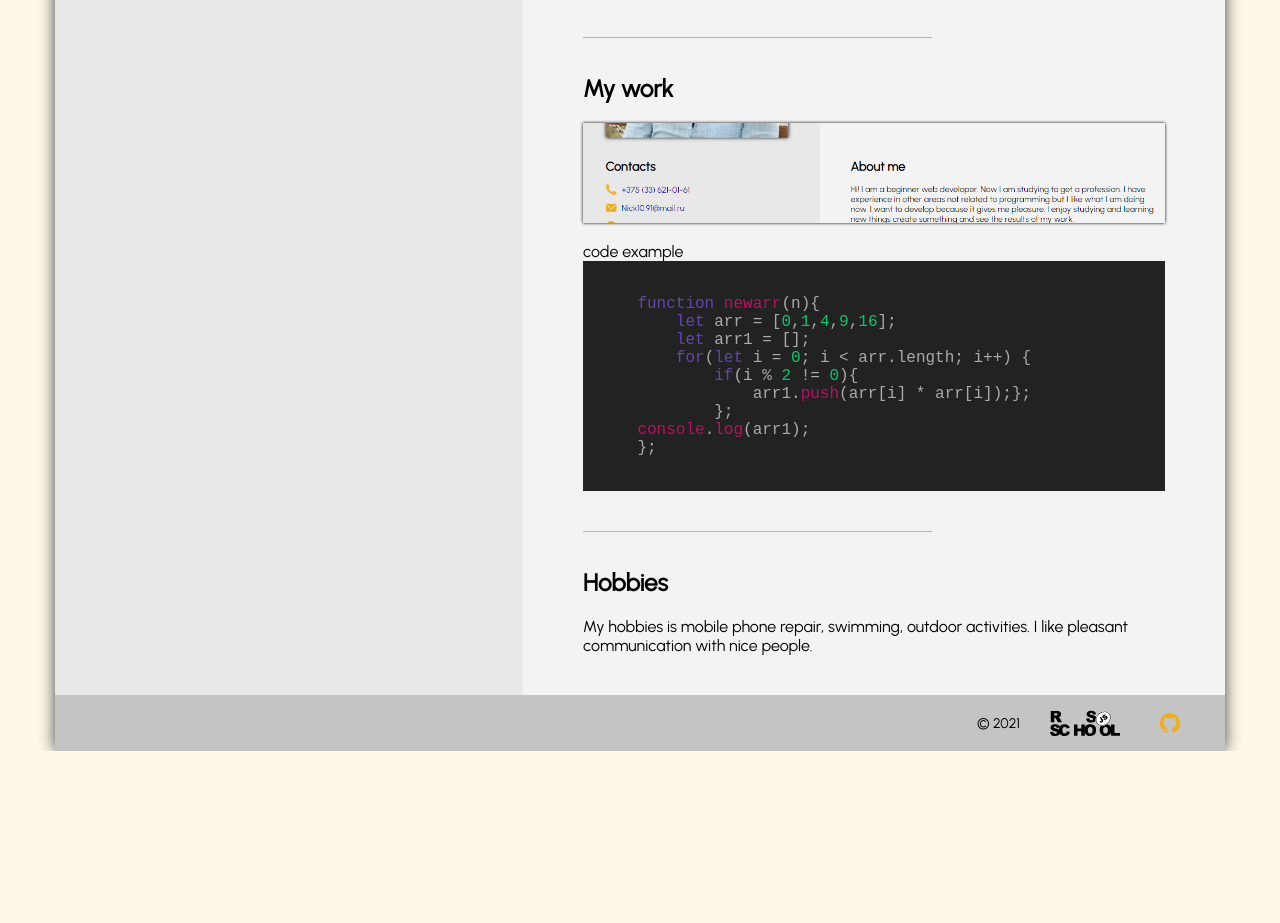
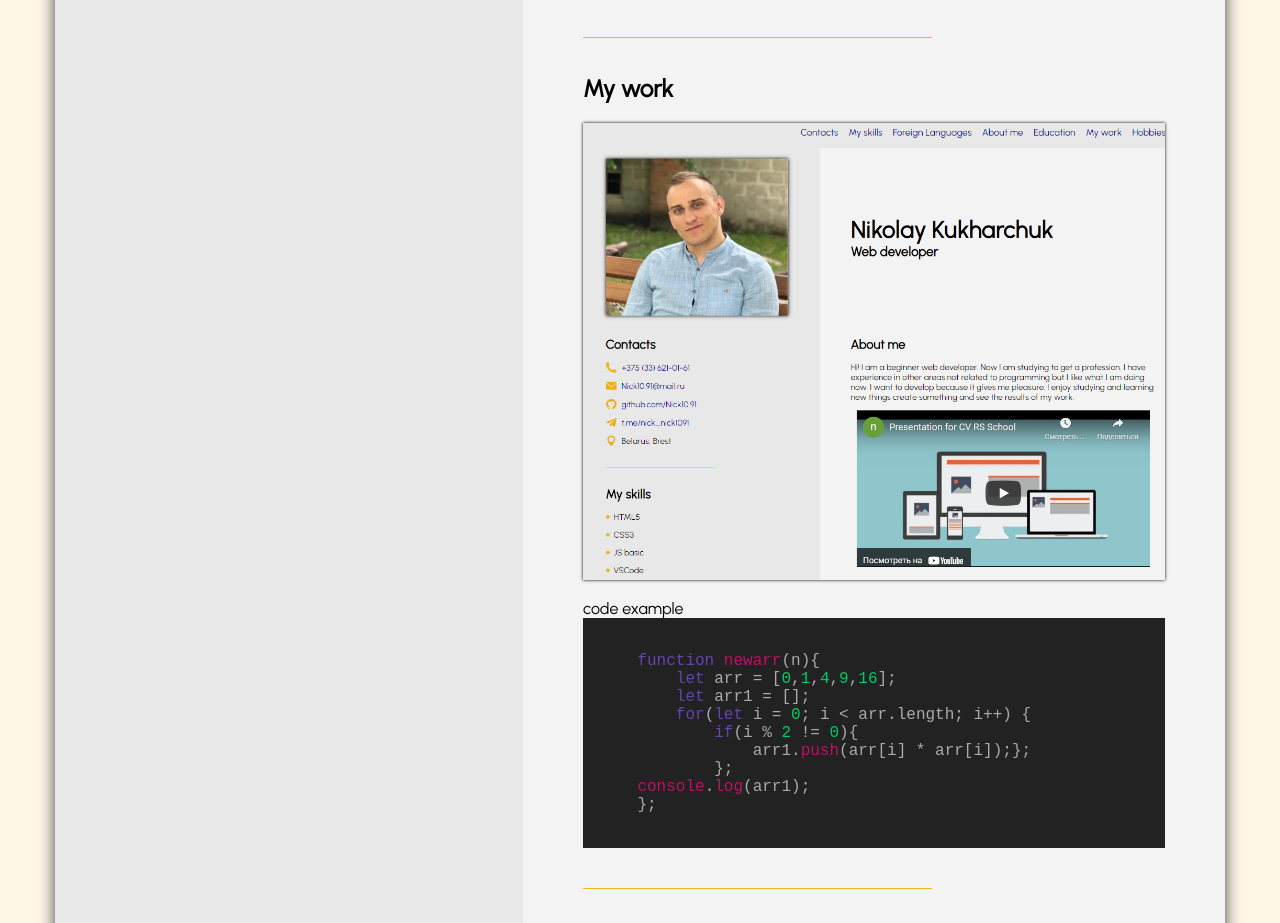
Before and after one commit to Nick1091/rsschool-cv, a plain HTML site: page index.html in a window 1280 px wide. Shown: the part 1091-2014 px from the top of the page. Before the commit the page ends 1842 px from the top, so only its background shows below. Drawn offline with nearby package versions, Linux system fonts and the light colour scheme.

Commit message:
fix: image size

```diff
--- a/index.html
+++ b/index.html
@@ -116,7 +116,7 @@
                 <hr>
                 <section class="information_section code_example">
                     <h2 id="My_work" class="my_work">My work</h2>
-                    <a class="link_website" target="blank" href="https://nick1091.github.io/rsschool-cv/"><img class = "link_img" src="img/icon.png " width="100px" height="100px"></a>
+                    <a class="link_website" target="blank" href="https://nick1091.github.io/rsschool-cv/"><img class = "link_img" src="img/icon.png " ></a>
                     <p>code example</p>
                     <pre><code>
     function newarr(n){
```
